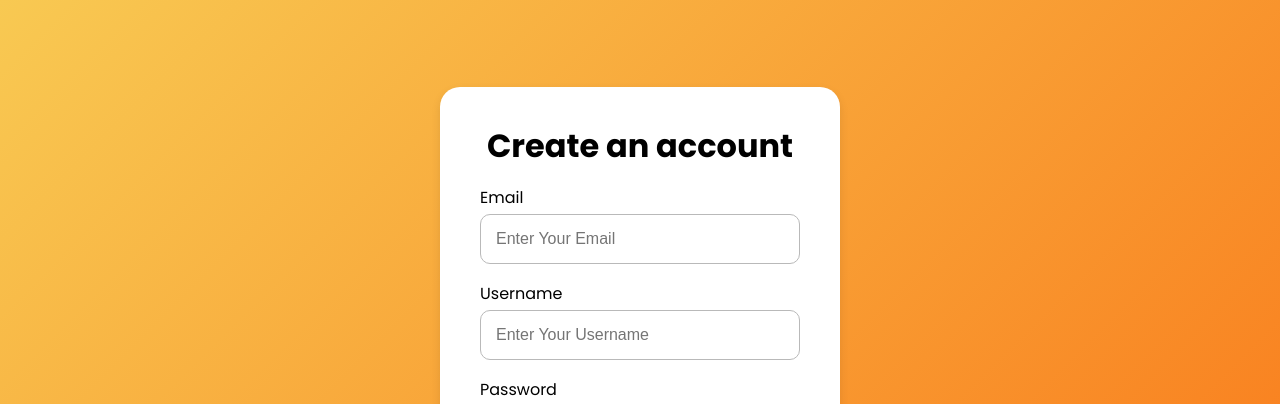
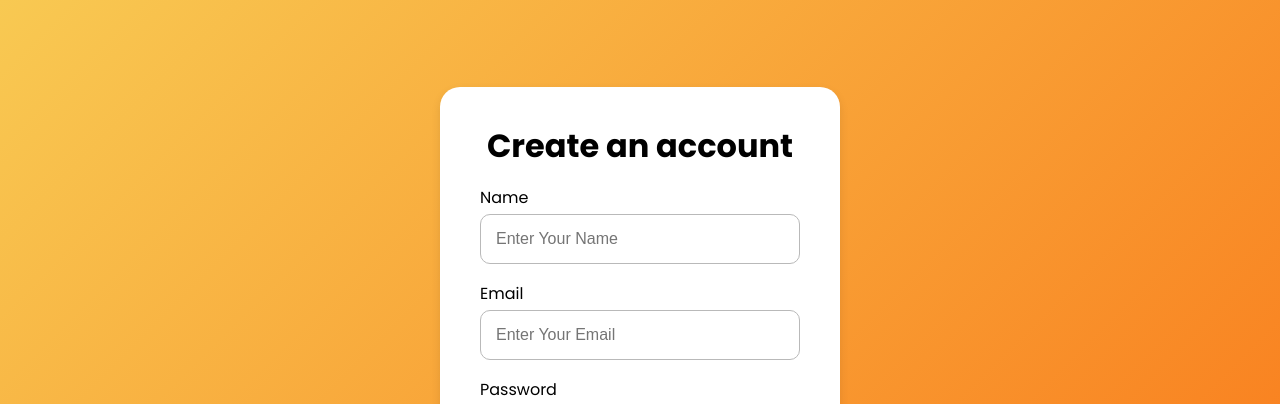
Before and after one commit to IsuruSG/BananaNumbers, a React (Vite) app in the folder App/: page /sign-up in a window 1280 px wide. Shown: the top 404 px of the page. Built offline with nearby package versions, Linux system fonts and the light colour scheme.

Commit message:
Implement the frontend for register and login features

```diff
--- a/App/package.json
+++ b/App/package.json
@@ -14,6 +14,7 @@
     "@emotion/styled": "^11.14.0",
     "@mui/material": "^6.4.7",
     "@tailwindcss/vite": "^4.0.12",
+    "axios": "^1.8.4",
     "react": "^19.0.0",
     "react-dom": "^19.0.0",
     "react-router": "^7.3.0",
--- a/App/src/pages/SignIn/SignIn.css
+++ b/App/src/pages/SignIn/SignIn.css
@@ -134,6 +134,15 @@
   text-decoration: underline;
 }
 
+.error-message {
+  color: #ff3333;
+  background-color: #ffebeb;
+  padding: 10px;
+  border-radius: 5px;
+  margin-bottom: 15px;
+  text-align: center;
+}
+
 /* Responsive Styles */
 @media (max-width: 768px) {
   .signin-container {
--- a/App/src/pages/SignIn/SignIn.jsx
+++ b/App/src/pages/SignIn/SignIn.jsx
@@ -1,15 +1,43 @@
-import React from "react";
+import React, { useState } from "react";
 import { useNavigate } from "react-router";
 import Layout from "../../../Layout/Layout";
 import googleIcon from "../../assets/google.svg";
 import "./SignIn.css";
+import axios from "axios";
 
 function SignInPage() {
   const navigate = useNavigate();
+  const [formData, setFormData] = useState({
+    email: "",
+    password: "",
+  });
+  const [error, setError] = useState("");
 
-  const handleSignIn = (e) => {
+  const handleChange = (e) => {
+    setFormData({
+      ...formData,
+      [e.target.id]: e.target.value,
+    });
+  };
+
+  const handleSignIn = async (e) => {
     e.preventDefault();
-    console.log("Signing in...");
+    try {
+      const response = await axios.post(
+        "https://localhost:7050/api/Auth/login",
+        formData
+      );
+
+      if (response.data.token) {
+        localStorage.setItem("jwtToken", response.data.token);
+        localStorage.setItem("userId", response.data.userId);
+        localStorage.setItem("userName", response.data.name);
+
+        navigate("/game-modes");
+      }
+    } catch (err) {
+      setError(err.response?.data?.message || "Login failed");
+    }
   };
 
   const handleSignUp = () => {
@@ -24,11 +52,23 @@ function SignInPage() {
           <form onSubmit={handleSignIn}>
             <div className="email-input-group">
               <label htmlFor="email">Email</label>
-              <input type="email" id="email" placeholder="Your Email" required />
+              <input
+                type="email"
+                id="email"
+                placeholder="Your Email"
+                onChange={handleChange}
+                required
+              />
             </div>
             <div className="password-input-group">
               <label htmlFor="password">Password</label>
-              <input type="password" id="password" placeholder="Enter Your Password" required />
+              <input
+                type="password"
+                id="password"
+                placeholder="Enter Your Password"
+                onChange={handleChange}
+                required
+              />
             </div>
             <div className="forgot-password-div">
               <a href="/forgot-password" className="forgot-password-link">
@@ -43,7 +83,12 @@ function SignInPage() {
             <span>Or</span>
           </div>
           <button className="google-login-button">
-            <img src={googleIcon} alt="Google Icon" className="google-icon" width={"19px"} />
+            <img
+              src={googleIcon}
+              alt="Google Icon"
+              className="google-icon"
+              width={"19px"}
+            />
             Login with Google
           </button>
         </div>
--- a/App/src/pages/SignUp/SignUp.css
+++ b/App/src/pages/SignUp/SignUp.css
@@ -17,14 +17,14 @@
 }
 
 .email-input-group,
-.username-input-group,
+.name-input-group,
 .password-input-group {
   margin-bottom: 17px;
   text-align: left;
 }
 
 .email-input-group label,
-.username-input-group label,
+.name-input-group label,
 .password-input-group label {
   display: block;
   margin-bottom: 4px;
@@ -32,7 +32,7 @@
 }
 
 .email-input-group input,
-.username-input-group input,
+.name-input-group input,
 .password-input-group input {
   width: 100%;
   padding: 15px;
@@ -123,6 +123,15 @@
   text-decoration: underline;
 }
 
+.error-message {
+  color: #ff3333;
+  background-color: #ffebeb;
+  padding: 10px;
+  border-radius: 5px;
+  margin-bottom: 15px;
+  text-align: center;
+}
+
 /* Responsive Styles */
 @media (max-width: 768px) {
   .signup-container {
@@ -138,7 +147,7 @@
 
   .email-input-group input,
   .name-input-group input,
-  .username-input-group input,
+  .name-input-group input,
   .password-input-group input {
     padding: 12px;
     font-size: 14px;
@@ -169,7 +178,7 @@
 
   .email-input-group input,
   .name-input-group input,
-  .username-input-group input,
+  .name-input-group input,
   .password-input-group input {
     padding: 10px;
     font-size: 12px;
--- a/App/src/pages/SignUp/SignUp.jsx
+++ b/App/src/pages/SignUp/SignUp.jsx
@@ -1,15 +1,40 @@
-import React from "react";
+import React, { useState } from "react";
 import { useNavigate } from "react-router";
 import Layout from "../../../Layout/Layout";
 import googleIcon from "../../assets/google.svg";
-import "./SignUp.css"; // Import the SignUp-specific styles
+import "./SignUp.css";
+import axios from "axios";
 
 function SignUpPage() {
   const navigate = useNavigate();
+  const [formData, setFormData] = useState({
+    name: "",
+    email: "",
+    password: "",
+  });
+  const [error, setError] = useState("");
 
-  const handleSignUp = (e) => {
+  const handleChange = (e) => {
+    setFormData({
+      ...formData,
+      [e.target.id]: e.target.value,
+    });
+  };
+
+  const handleSignUp = async (e) => {
     e.preventDefault();
-    console.log("Signing up...");
+    try {
+      const response = await axios.post(
+        "https://localhost:7050/api/Auth/register",
+        formData
+      );
+
+      if (response.status === 200) {
+        navigate("/sign-in");
+      }
+    } catch (err) {
+      setError(err.response?.data?.errors?.join(", ") || "Registration failed");
+    }
   };
 
   const handleLogin = () => {
@@ -21,18 +46,37 @@ function SignUpPage() {
       <div className="signup-container">
         <div>
           <h1 className="signupTitle">Create an account</h1>
+          {error && <div className="error-message">{error}</div>}
           <form onSubmit={handleSignUp}>
+            <div className="name-input-group">
+              <label htmlFor="name">Name</label>
+              <input
+                type="text"
+                id="name"
+                placeholder="Enter Your Name"
+                onChange={handleChange}
+                required
+              />
+            </div>
             <div className="email-input-group">
               <label htmlFor="email">Email</label>
-              <input type="email" id="email" placeholder="Enter Your Email" required />
-            </div>
-            <div className="username-input-group">
-              <label htmlFor="username">Username</label>
-              <input type="text" id="username" placeholder="Enter Your Username" required />
+              <input
+                type="email"
+                id="email"
+                placeholder="Enter Your Email"
+                onChange={handleChange}
+                required
+              />
             </div>
             <div className="password-input-group">
               <label htmlFor="password">Password</label>
-              <input type="password" id="password" placeholder="Enter Your Password" required />
+              <input
+                type="password"
+                id="password"
+                placeholder="Enter Your Password"
+                onChange={handleChange}
+                required
+              />
             </div>
             <button type="submit" className="signup-button">
               Sign Up
@@ -42,7 +86,12 @@ function SignUpPage() {
             <span>Or</span>
           </div>
           <button className="google-signup-button">
-            <img src={googleIcon} alt="Google Icon" className="google-icon" width={"19px"} />
+            <img
+              src={googleIcon}
+              alt="Google Icon"
+              className="google-icon"
+              width={"19px"}
+            />
             Sign up with Google
           </button>
         </div>
```
Also changed, not shown: 1 other file (tests, documents, lock files or other folders).
